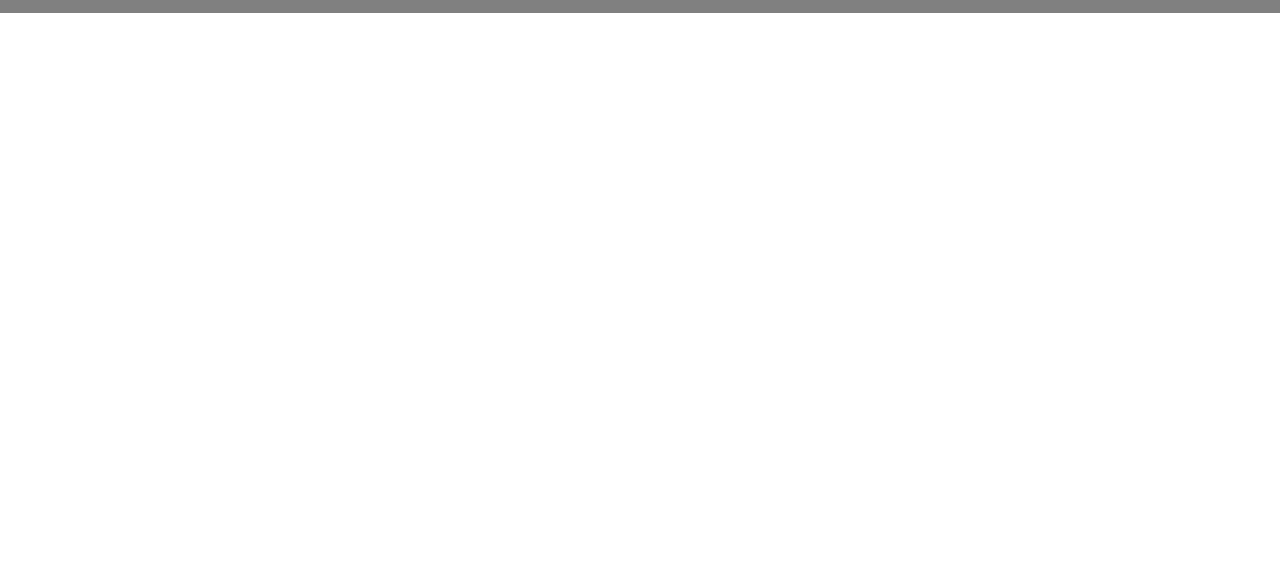
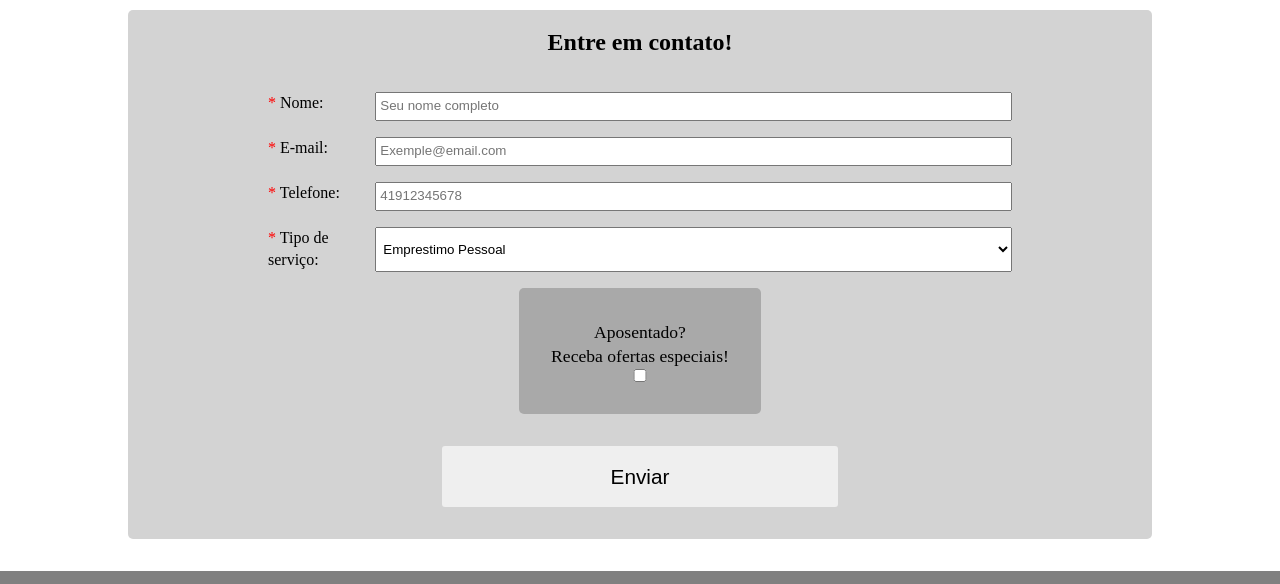
Before and after one commit to FerrMath/emprestimos, a plain HTML site: page registro.html in a window 1280 px wide. Shown: the part 266-850 px from the top of the page. Before the commit the page ends 800 px from the top, so only its background shows below. Drawn offline with nearby package versions, Linux system fonts and the light colour scheme.

Commit message:
Done registro page base and fix name issue with wireframe

```diff
--- a/registro.html
+++ b/registro.html
@@ -36,6 +36,53 @@
         </a>
     </header>
 
+    <!-- Main -->
+    <section class="register_hero hero w80">
+        <p class="main_description" style="text-align: center; font-size: 1.1rem;">
+            Lorem, ipsum dolor sit amet consectetur adipisicing elit.<br> Eius veritatis, rerum iusto error maiores
+            corrupti
+            possimus saepe est, ut, necessitatibus sequi nisi reiciendis?<br>Esse voluptatem aliquid, est placeat soluta
+            obcaecati?
+        </p>
+
+        <div class="register_form_container">
+            <h2 style="text-align: center;">Entre em contato!</h2>
+            <form id="register_form">
+                <div class="form_entrys">
+                    <div class="form_inputs">
+                        <div class="form_input">
+                            <label for="name">Nome:</label>
+                            <input type="text" name="name" id="name" required placeholder="Seu nome completo">
+                        </div>
+                        <div class="form_input">
+                            <label for="email">E-mail:</label>
+                            <input type="text" name="email" id="email" required placeholder="Exemple@email.com">
+                        </div>
+                        <div class="form_input">
+                            <label for="phone">Telefone:</label>
+                            <input type="text" name="phone" id="phone" required placeholder="41912345678">
+                        </div>
+                        <div class="form_input">
+                            <label for="service">Tipo de serviço:</label>
+                            <select name="service" id="service">
+                                <option value="pessoal">Emprestimo Pessoal</option>
+                                <option value="consignado">Emprestimo Consignado</option>
+                            </select>
+                        </div>
+                    </div>
+                    <div class="form_checkbox">
+                        <p style="text-align: center;">Aposentado?<br>Receba ofertas especiais!</p>
+                        <input type="checkbox" name="retired" id="retired">
+                    </div>
+                </div>
+                <div class="form_submit">
+                    <button type="submit" id="submit_register_form_btn" class="btn w_center">Enviar</button>
+                </div>
+            </form>
+        </div>
+
+    </section>
+
     <footer id="main_footer">
         <div class="social_midias">
             <a href="#"><i class="devicon-facebook-plain" style="font-size: 2rem;"></i></a>
--- a/styles.css
+++ b/styles.css
@@ -18,6 +18,10 @@ img {
 	width: 100%;
 	height: 100%;
 	object-fit: fill;
+}
+
+.w_center {
+	margin: 0 auto;
 }
 
 .btn {
@@ -148,7 +152,6 @@ img {
 	display: flex;
 	justify-content: space-around;
 	align-items: center;
-	margin-block-start: 2rem;
 }
 
 .social_midias {
@@ -265,5 +268,88 @@ img {
 	border-radius: 3px;
 	width: 30%;
 	text-align: center;
-	margin: 0 auto;
+	margin-inline: auto;
+	margin-bottom: 2rem;
 }
+
+.register_hero {
+	margin-block: 2rem;
+}
+
+.register_form_container{
+	margin-block: 2rem;
+	background-color: var(--secondary-color);
+	padding: 1rem;
+	border-radius: 5px;
+}
+
+#register_form {
+	margin-top: 1rem;
+}
+
+.form_entrys {
+	display: flex;
+	flex-wrap: wrap;
+	justify-content: space-around;
+	gap: 1rem;
+	margin-block: 2rem;
+	/* background-color: blue; */
+}
+
+.form_inputs {
+	display: flex;
+	flex-direction: column;
+	gap: 1rem;
+	width: 75%;
+}
+
+.form_checkbox {
+	height: auto;
+	display: flex;
+	flex-direction: column;
+	justify-content: space-around;
+	padding: 2rem;
+	border-radius: 5px;
+	background-color: var(--primary-color);
+}
+
+.form_checkbox>p {
+	font-size: 1.1rem;
+}
+
+/* checkbox inside form_checkbox */
+#retired:checked {
+	padding: 1rem;
+}
+
+.form_input{
+	/* background-color: blue; */
+	width: 100%;
+	display: flex;
+}
+
+.form_input>label {
+	width: 16%;
+}
+
+.form_input>label::before{
+	content: "* ";
+	color: red;
+}
+
+.form_input>input,
+.form_input>select {
+	width: 95%;
+	padding: .2rem;
+}
+
+.form_submit{
+	display: grid;
+	align-items: center;
+	margin-block: 1rem;
+}
+
+#submit_register_form_btn{
+	width: 40%;
+	font-size: 1.3rem;
+}
```
Also changed, not shown: Wireframes/Seja_nosso_cliente.png (renamed from Wireframes/Seja nosso cliente.png).
